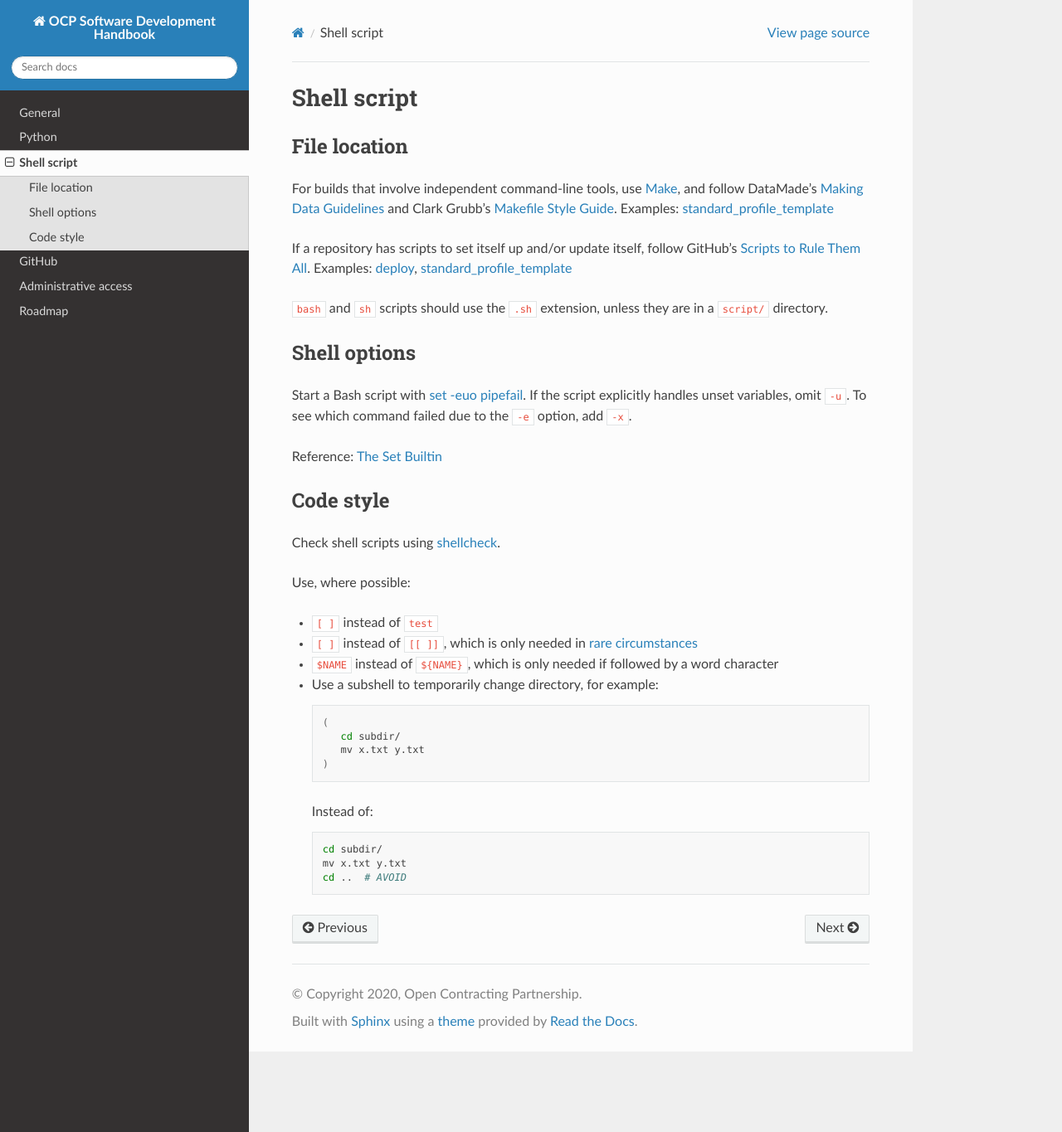
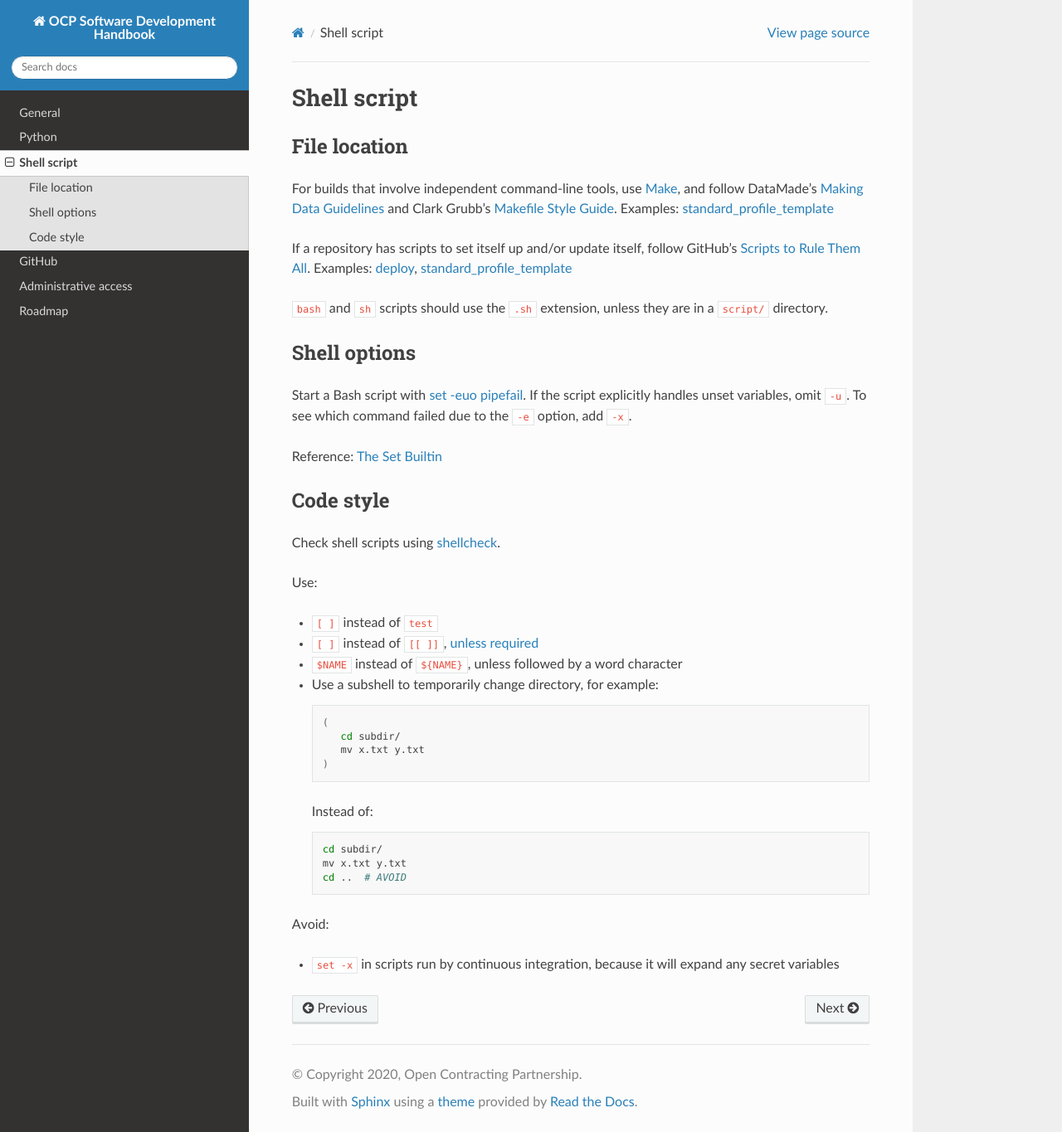
Before and after one commit to open-contracting/software-development-handbook, a Sphinx documentation site: the page built from docs/shell/index.rst, in a window 1280 px wide and 1365 px high. Shown: the whole window at 83% size. Built offline with Sphinx 7.4.7 and the Read the Docs theme 2.0.0, drawn with Linux system fonts in a browser that asks for light colours.

Commit message:
Add warning about set -x

```diff
--- a/docs/shell/index.rst
+++ b/docs/shell/index.rst
@@ -22,11 +22,11 @@ Code style
 
 Check shell scripts using `shellcheck <https://www.shellcheck.net>`__.
 
-Use, where possible:
+Use:
 
 -  ``[ ]`` instead of ``test``
--  ``[ ]`` instead of ``[[ ]]``, which is only needed in `rare circumstances <https://www.gnu.org/software/bash/manual/bash.html#Bash-Conditional-Expressions>`__
--  ``$NAME`` instead of ``${NAME}``, which is only needed if followed by a word character
+-  ``[ ]`` instead of ``[[ ]]``, `unless required <https://www.gnu.org/software/bash/manual/bash.html#Bash-Conditional-Expressions>`__
+-  ``$NAME`` instead of ``${NAME}``, unless followed by a word character
 -  Use a subshell to temporarily change directory, for example:
 
    .. code-block:: bash
@@ -43,3 +43,7 @@ Use, where possible:
       cd subdir/
       mv x.txt y.txt
       cd ..  # AVOID
+
+Avoid:
+
+-  ``set -x`` in scripts run by continuous integration, because it will expand any secret variables
```
